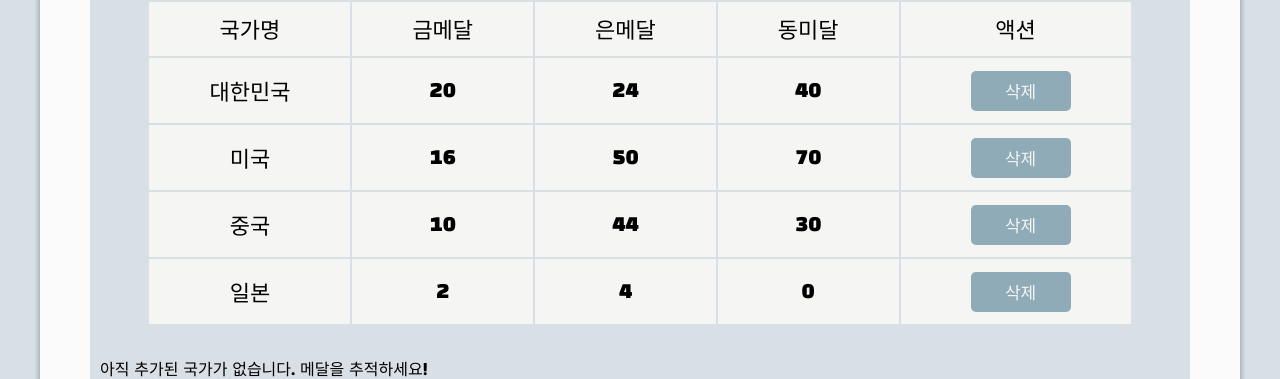
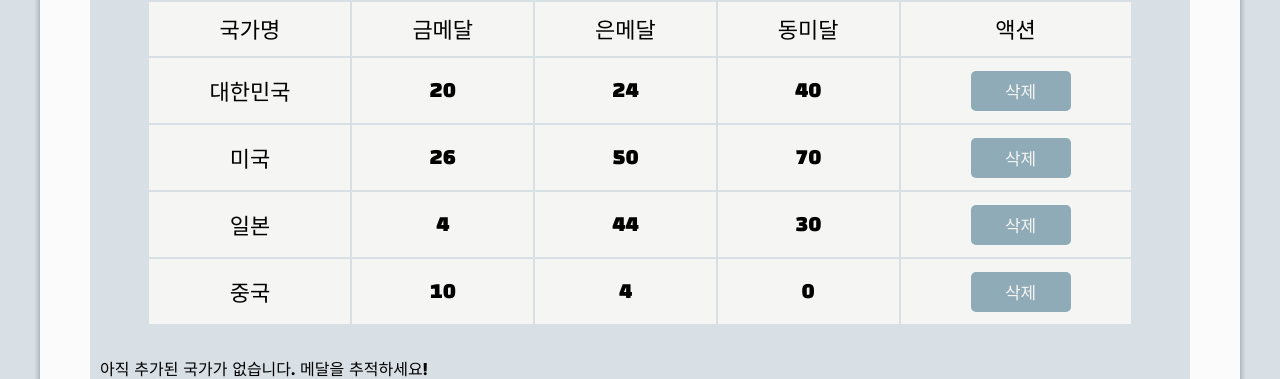
Before and after one commit to verdantgreeny/olympic-medal-tracker, a React (Vite) app: page / in a window 1280 px wide. Shown: the part 366-745 px from the top of the page. Built offline with nearby package versions, Linux system fonts and the light colour scheme.

Commit message:
feat: add, delete 기능 추가

```diff
--- a/src/App.jsx
+++ b/src/App.jsx
@@ -1,13 +1,34 @@
-import React from "react";
+import React, {useState} from "react";
 
 const App = () => {
-  const countries = [
+  const [countries, setCountries] = useState([
     { id: 1, countryName: "대한민국", gold: 20, silver: 24, bronze: 40 },
-    { id: 2, countryName: "미국", gold: 16, silver: 50, bronze: 70 },
-    { id: 3, countryName: "중국", gold: 10, silver: 44, bronze: 30 },
-    { id: 4, countryName: "일본", gold: 2, silver: 4, bronze: 0 },
-  ];
+    { id: 2, countryName: "미국", gold: 26, silver: 50, bronze: 70 },
+    { id: 3, countryName: "일본", gold: 4, silver: 44, bronze: 30 },
+    { id: 4, countryName: "중국", gold: 10, silver: 4, bronze: 0 },
+  ]) ;
 
+  const [countryName, setCountryName] = useState(''); //유저의 입력값을 담을 상태
+  const [gold, setGlod] = useState('');
+  const [silver, setSilver] = useState('');
+  const [bronze, setBronze] = useState('');
+
+  const addCountryHandler = () => {
+    const newCountry = {
+      id: countries.length + 1,
+      countryName: countryName,
+      gold: gold,
+      silver: silver,
+      bronze: bronze,
+    };
+
+    setCountries([...countries, newCountry]);
+  };
+
+  const deleteCountryHandler = (id) => {
+    const newCountryList = countries.filter((country)=>country.id !== id);
+    setCountries(newCountryList);
+  };
 
   return (
     <>
@@ -18,21 +39,25 @@ const App = () => {
         <section className="input-container">
           <div className="input-box">
             <div>국가명</div>
-            <input type="text" />
+            <input value={countryName} type="text"
+             onChange={(e) => setCountryName(e.target.value)}/>
           </div>
           <div className="input-box">
             <div>금메달</div>
-            <input type="number" />
+            <input value={gold} type="number"
+             onChange={(e) => setGlod(e.target.value)}/>
           </div>
           <div className="input-box">
             <div>은메달</div>
-            <input type="number" />
+            <input value={silver} type="number"
+             onChange={(e) => setSilver(e.target.value)}/>
           </div>
           <div className="input-box">
             <div>동메달</div>
-            <input type="number" />
+            <input value={bronze} type="number"
+             onChange={(e) => setBronze(e.target.value)}/>
           </div>
-          <button> 추가 </button>
+          <button onClick={addCountryHandler}> 추가 </button>
           <button> 업데이트 </button>
         </section>
         <section className="table-box">
@@ -49,7 +74,7 @@ const App = () => {
             </thead>
             <tbody>
               {countries.map((country) => {
-                return <Country country={country} key={country.id} />;
+                return <Country country={country} key={country.id} deleteCountryHandler={deleteCountryHandler}/>;
               })}
             </tbody>
           </table>
@@ -73,7 +98,7 @@ function Country(props) {
       <td>{props.country.silver}</td>
       <td>{props.country.bronze}</td>
       <td>
-        <button>삭제</button>
+        <button onClick={() => props.deleteCountryHandler(props.country.id)}>삭제</button>
       </td>
     </tr>
   );
```
